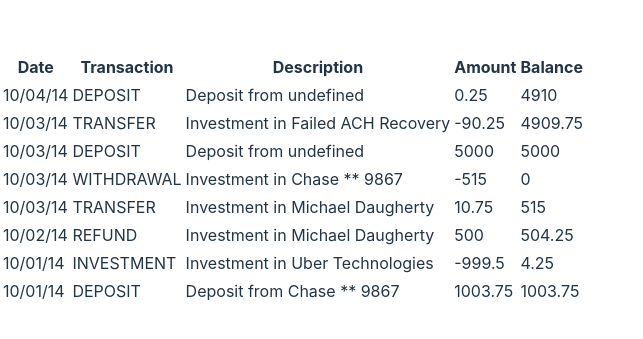
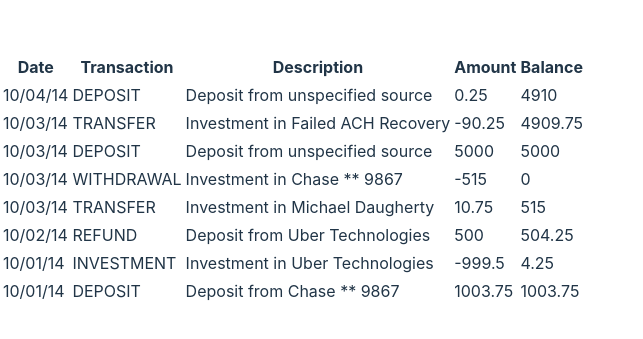
Before and after one commit to skyv26/ledger-lunacy-freedom, a React (Vite) app: page / in a window 1280 px wide. Shown: the part 221-560 px from the top of the page, without its empty margins (0-643 px from the left). Built offline with nearby package versions, Linux system fonts and the light colour scheme.

Commit message:
`feat`: add the `date-formatter` function as per the demo UI

```diff
--- a/src/components/TransactionRow/TransactionRow.jsx
+++ b/src/components/TransactionRow/TransactionRow.jsx
@@ -1,4 +1,3 @@
-import React from 'react';
 import PropTypes from 'prop-types';
 
 const dateFormatter = (date) => {
@@ -18,13 +17,14 @@ const dateFormatter = (date) => {
 const TransactionRow = (props) => {
     const { data } = props;
     const { date, type, amount, balance } = data;
+
     return (
         <tr>
             <td>{dateFormatter(date)}</td>
             <td>{type}</td>
             <td>
-                {type === 'DEPOSIT' ?
-                    `Deposit from ${data['source']['description']}`
+                {['deposit', 'refund'].includes(type.toLowerCase()) ?
+                    `Deposit from ${data['source']['description'] ?? 'unspecified source' }`
                     :
                     `Investment in ${data['destination']['description']}`
                 }
```
